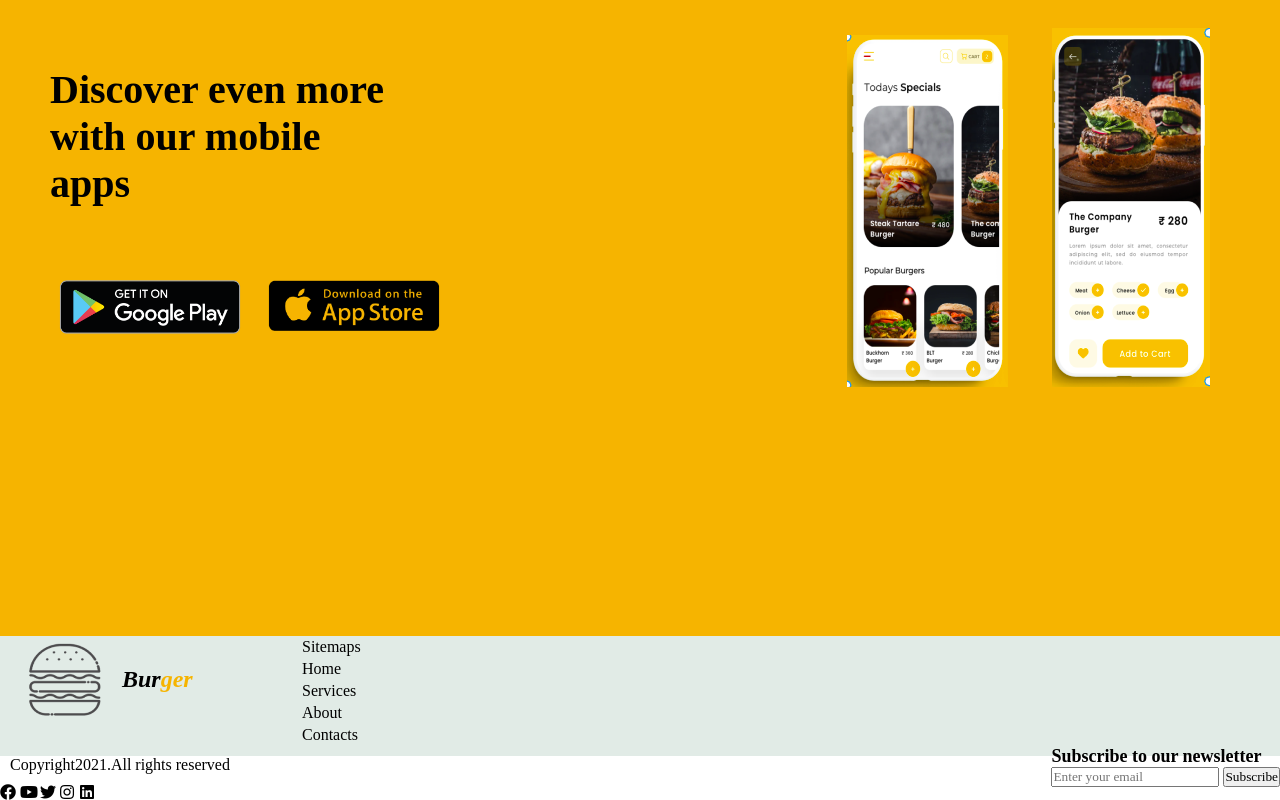
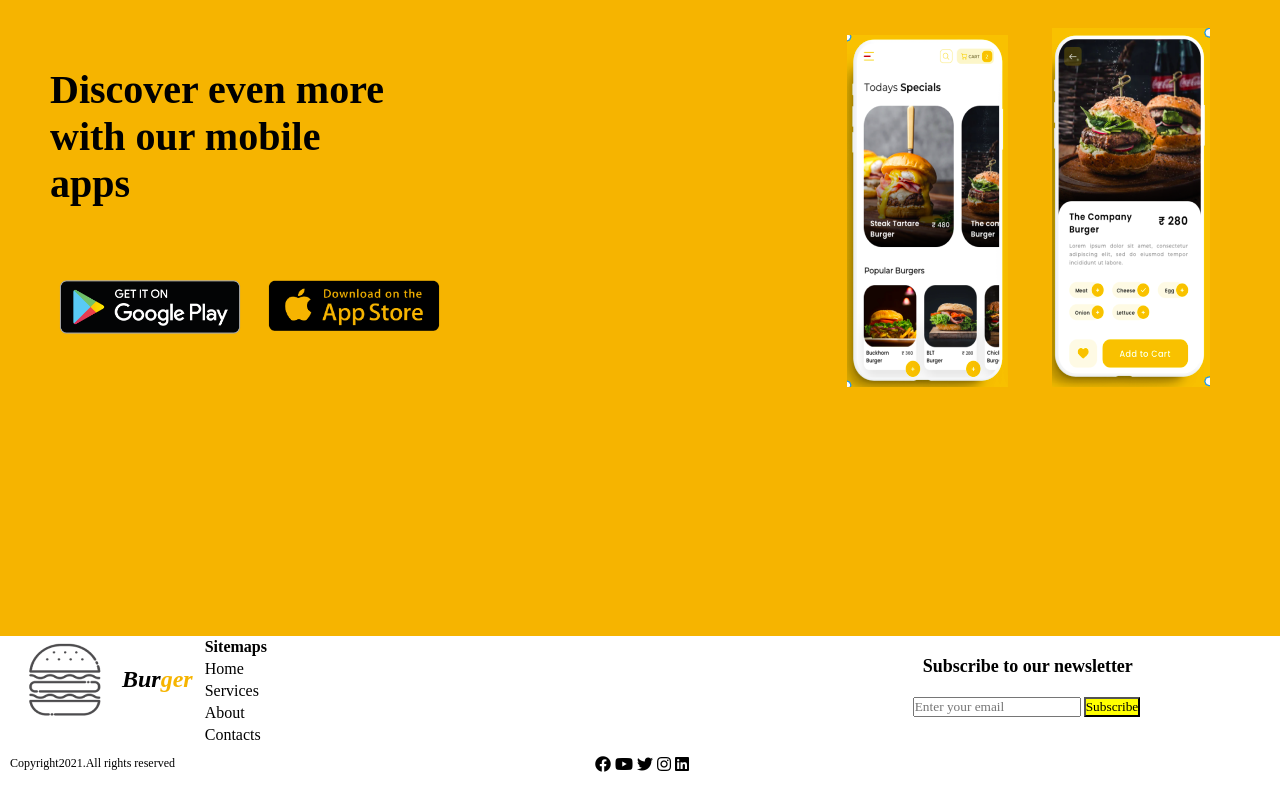
Before and after one commit to juliamwangi123/Burger-Palace, a plain HTML site: page index.html in a window 1280 px wide. Shown: the part 3974-4774 px from the top of the page. Drawn offline with Linux system fonts and the light colour scheme.

Commit message:
add footer changes

```diff
--- a/css/style.css
+++ b/css/style.css
@@ -599,11 +599,12 @@ object-fit: contain;
 .footer{
     height: 120px;
     background-color:  #E1EBE6;
+    display: inline;
 }
 
 .footer-details{
     height: 90%;
-    display: inline;
+    display: flex;
 }
 
 .footer img{
@@ -626,13 +627,14 @@ object-fit: contain;
 
 .footer-menu ul{
     list-style-type: none;
-    margin-left: 200px;
+
+
 
 }
 
 .footer-menu li{
     font-size: 16px;
-    margin-left: 100px;
+
     width: 100px;
     padding: 2px;
 
@@ -640,26 +642,42 @@ object-fit: contain;
 }
 
 .subscription{
+
+    margin-bottom: 10px;
+    margin-left: 600px;
     float: right;
-    margin-bottom: 10px;
+    padding: 10px;
 }
 
 .subscription p{
     font-size: 18px;
     font-weight:bold;
+    padding: 10px;
 
+
+}
+
+.subscription input{
+    margin-top: 10px;
 }
 .footer-end{
     height:50px;
-    display: inline;
+    display:flex;
 }
 
 .footer-end  p{
     padding: 10px;
+    font-size: 12px;
 }
 
-.footer i{
-    width:20px;
-    float: left;
+.icon{
+    margin-left: 400px;
+    align-items: center;
+    padding: 10px;
+
 
 }
+.sub{
+    background-color: yellow;
+    margin-left: -1px;
+}
--- a/index.html
+++ b/index.html
@@ -303,7 +303,9 @@
             </div>
             <div class="footer-menu">
                 <ul>
-                    <li class="stmaps">Sitemaps</li>
+                    <li class="stmaps">
+                       <strong>Sitemaps</strong>
+                    </li>
                     <li>Home</li>
                     <li>Services</li>
                     <li>About</li>
@@ -313,21 +315,28 @@
             <div class="subscription">
                 <p>Subscribe to our newsletter</p>
                 <input type="email" placeholder="Enter your email">
-                <input type="button" value="Subscribe">
+               <span>
+                <input type="button" value="Subscribe" class="sub">
+               </span>
+
+
             </div>
 
 
 
         </div>
-
         <div class="footer-end">
             <p>Copyright2021.All rights reserved</p>
-            <i class="fab fa-facebook"></i>
-            <i class="fab fa-youtube"></i>
-            <i class="fab fa-twitter"></i>
-            <i class="fab fa-instagram"></i>
-            <i class="fab fa-linkedin"></i>
+            <div class="icon">
+                <i class="fab fa-facebook fa-icon"></i>
+            <i class="fab fa-youtube fa-icon"></i>
+            <i class="fab fa-twitter fa-icon"></i>
+            <i class="fab fa-instagram fa-icon"></i>
+            <i class="fab fa-linkedin fa-icon"></i>
+            </div>
+
         </div>
+
     </div>
 </body>
 </html>
```
